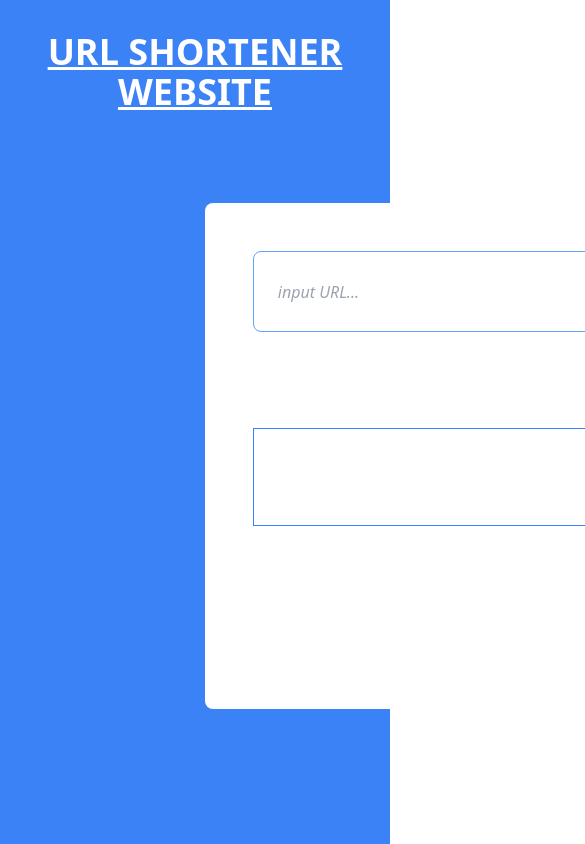
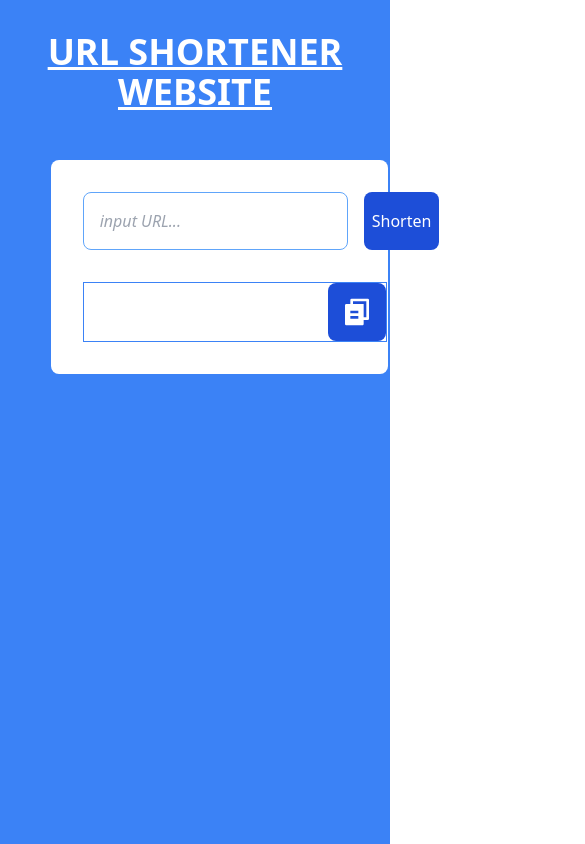
Before and after one commit to RrLSn/URL_shortener, a React (Vite) app: page / in a window 390 px wide. Shown: the top 844 px of the page, 585 px wide, since content can reach past the window. Built offline with nearby package versions, Linux system fonts and the light colour scheme.

Commit message:
URL Shortener

```diff
--- a/index.html
+++ b/index.html
@@ -9,6 +9,5 @@
   <body>
     <div id="root"></div>
     <script type="module" src="/src/main.jsx"></script>
-    <!-- <script src="dist/clipboard.min.js"></script> -->
   </body>
 </html>
--- a/package.json
+++ b/package.json
@@ -12,6 +12,7 @@
     "axios": "^1.3.4",
     "clipboard": "^2.0.11",
     "react": "^18.2.0",
+    "react-copy-to-clipboard": "^5.1.0",
     "react-dom": "^18.2.0",
     "react-shorten-url": "^1.0.5"
   },
--- a/src/App.css
+++ b/src/App.css
@@ -3,5 +3,9 @@
 }
 
 .App{
-  @apply p-[2rem] w-screen h-screen bg-blue-500
+  @apply p-[2rem] lg:w-screen w-[100vw] h-[120vh] lg:h-screen bg-blue-500
 }
+
+.copied{
+  @apply bg-black
+}
--- a/src/App.jsx
+++ b/src/App.jsx
@@ -5,7 +5,7 @@ function App() {
 
   return (
     <div className="App">
-      <h1 className='text-center text-4xl font-[700] text-white underline mb-[1.5rem]'>URL SHORTENER WEBSITE</h1>
+      <h1 className='text-center text-4xl font-[700] text-white underline lg:mb-[1.5rem] mb-[3rem]'>URL SHORTENER WEBSITE</h1>
       <Link_shortener/>
     </div>
   )
--- a/src/components/Link_shortener.jsx
+++ b/src/components/Link_shortener.jsx
@@ -1,8 +1,10 @@
-import React, { useState } from 'react'
+import React, { useEffect, useState } from 'react'
+import CopyToClipboard from 'react-copy-to-clipboard'
 
 const Link_shortener = () => {
     const [input, setInput] = useState("")
     const [result, setResult] = useState("")
+    const [copied, setCopied] = useState(false)
     const handleChange = (e) => {
         setInput(e.target.value)
     }
@@ -26,26 +28,34 @@ const Link_shortener = () => {
     });
     }
 
-    // const clipboard = new ClipboardJS('.btn')
-    // clipboard.on
-
     const handleClick = (e) => {
         e.preventDefault()
         setResult(shortenURL())
     }
 
+    // useEffect(() => {
+    //     const timer = setTimeout(() => {
+    //         setCopied(false)
+    //     }, 1000);
+    //     return () => clearTimeout(timer)
+    // },[copied])
+
   return (
-    <div className='w-[96vw] h-[40rem] grid place-items-center'>
-        <main className='w-[70%] h-[60vh] bg-white rounded-lg box p-[3rem]'>
+    <div className='w-[96vw] lg:h-[40rem] lg:grid place-items-center'>
+        <main className='lg:w-[70%] w-[90%] lg:h-[60vh] bg-white rounded-lg box lg:p-[3rem] p-[2rem]'>
 
             <form onSubmit={handleClick} className='flex gap-[1rem]'>
-                <input type="url" value={input} className='w-[50rem] p-[1.5rem] border border-blue-400 placeholder:italic rounded-lg focus:outline-blue-500' placeholder='input URL...' onChange={handleChange} required />
-                <button className='bg-blue-700 text-white p-[1.5rem] w-[15rem] rounded-lg text-[1.4rem] font-[500]'>Shorten</button>
+                <input type="url" value={input} className='lg:w-[50rem] lg:p-[1.5rem] p-[1rem] border border-blue-400 placeholder:italic rounded-lg focus:outline-blue-500' placeholder='input URL...' onChange={handleChange} required />
+                <button className='bg-blue-700 text-white p-[0.5rem] lg:p-[1.5rem] lg:w-[15rem] rounded-lg lg:text-[1.4rem] font-[500]'>Shorten</button>
             </form>
 
-            <div className='w-[50rem] border border-blue-500 p-[0.5rem] mt-[6rem] flex justify-between'>
-                <h1 className='p-[1rem] text-[1.5rem] font-[500]'>{result}</h1>
-                <button className='bg-blue-700 p-[1.5rem] w-[auto] rounded-lg flex'><img className='w-[2rem]' src='./Media/copy.svg'/></button>
+            <div className='lg:w-[50rem] w-[19rem] border border-blue-500 lg:p-[0.5rem] lg:mt-[6rem] mt-[2rem] flex justify-between'>
+                <h1 className='p-[1rem] lg:text-[1.5rem] font-[500]'>{result}</h1>
+                <CopyToClipboard text={result} onCopy={() => setCopied(true)}>
+                    <button className={`bg-blue-700 lg:p-[1.5rem] p-[0.8rem] w-[auto] rounded-lg flex ${copied ? 'copied' : ""}`}>
+                        <img className='w-[2rem]' src='./Media/copy.svg'/>
+                    </button>
+                </CopyToClipboard>
             </div>
         </main>
     </div>
```
Also changed, not shown: 1 other file (tests, documents, lock files or other folders).
